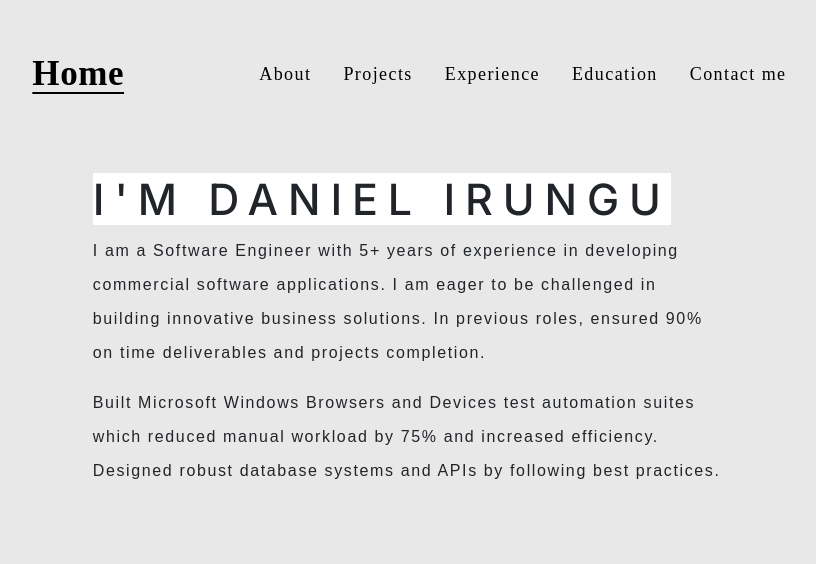
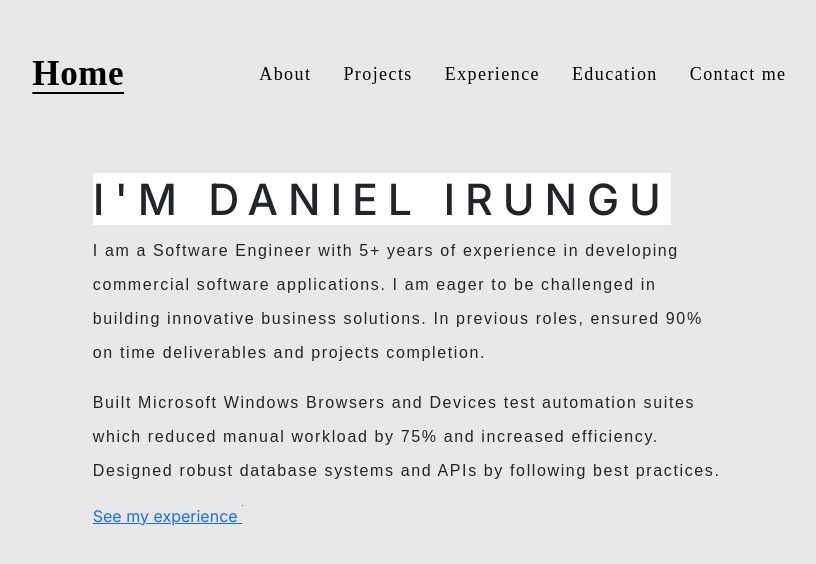
Before and after one commit to dan214/danielirunguresume, a Next.js app: page / in a window 1280 px wide. Shown: the top 564 px of the page, without its empty margins (197-1013 px from the left). Built offline with nearby package versions, Linux system fonts and the light colour scheme.

Commit message:
cosmetic changes to the homepage

```diff
--- a/src/app/page.tsx
+++ b/src/app/page.tsx
@@ -4,6 +4,8 @@
 import Image from 'next/image'
 import profilePic from '../images/dan.jpg'
 import { Button, Card, CardBody, CardFooter, CardHeader, CardText, CardTitle, Col, Row } from "reactstrap";
+import Arrow from "@/components/icons/Arrow";
+import Link from 'next/link';
 
 const theme = createTheme();
 
@@ -34,6 +36,9 @@
                 Browsers and Devices test automation suites which reduced manual workload by 75% and
                 increased efficiency. Designed robust database systems and APIs by following best practices.
               </p>
+              <Link href='/experience'>
+                See my experience <Arrow />
+              </Link>
             </article>
           </div>
         </Col>
--- a/src/app/projects/page.tsx
+++ b/src/app/projects/page.tsx
@@ -1,4 +1,4 @@
-import Projects from "@/components/navbar/projects";
+import Projects from "@/components/projects";
 
 export default function Page() {
     return (
--- /dev/null
+++ b/src/components/icons/Arrow.tsx
@@ -0,0 +1,16 @@
+import React from "react";
+
+function Icon() {
+    return (
+        <svg
+            xmlns="http://www.w3.org/2000/svg"
+            width="25"
+            height="25"
+            viewBox="0 0 510 510"
+        >
+            <path d="M24 4.557c-.883.392-1.832.656-2.828.775 1.017-.609 1.798-1.574 2.165-2.724-.951.564-2.005.974-3.127 1.195-.897-.957-2.178-1.555-3.594-1.555-3.179 0-5.515 2.966-4.797 6.045-4.091-.205-7.719-2.165-10.148-5.144-1.29 2.213-.669 5.108 1.523 6.574-.806-.026-1.566-.247-2.229-.616-.054 2.281 1.581 4.415 3.949 4.89-.693.188-1.452.232-2.224.084.626 1.956 2.444 3.379 4.6 3.419-2.07 1.623-4.678 2.348-7.29 2.04 2.179 1.397 4.768 2.212 7.548 2.212 9.142 0 14.307-7.721 13.995-14.646.962-.695 1.797-1.562 2.457-2.549z"></path>
+        </svg>
+    );
+}
+
+export default Icon;
```
Also changed, not shown: src/components/projects/index.tsx (renamed from src/components/navbar/projects/index.tsx).
